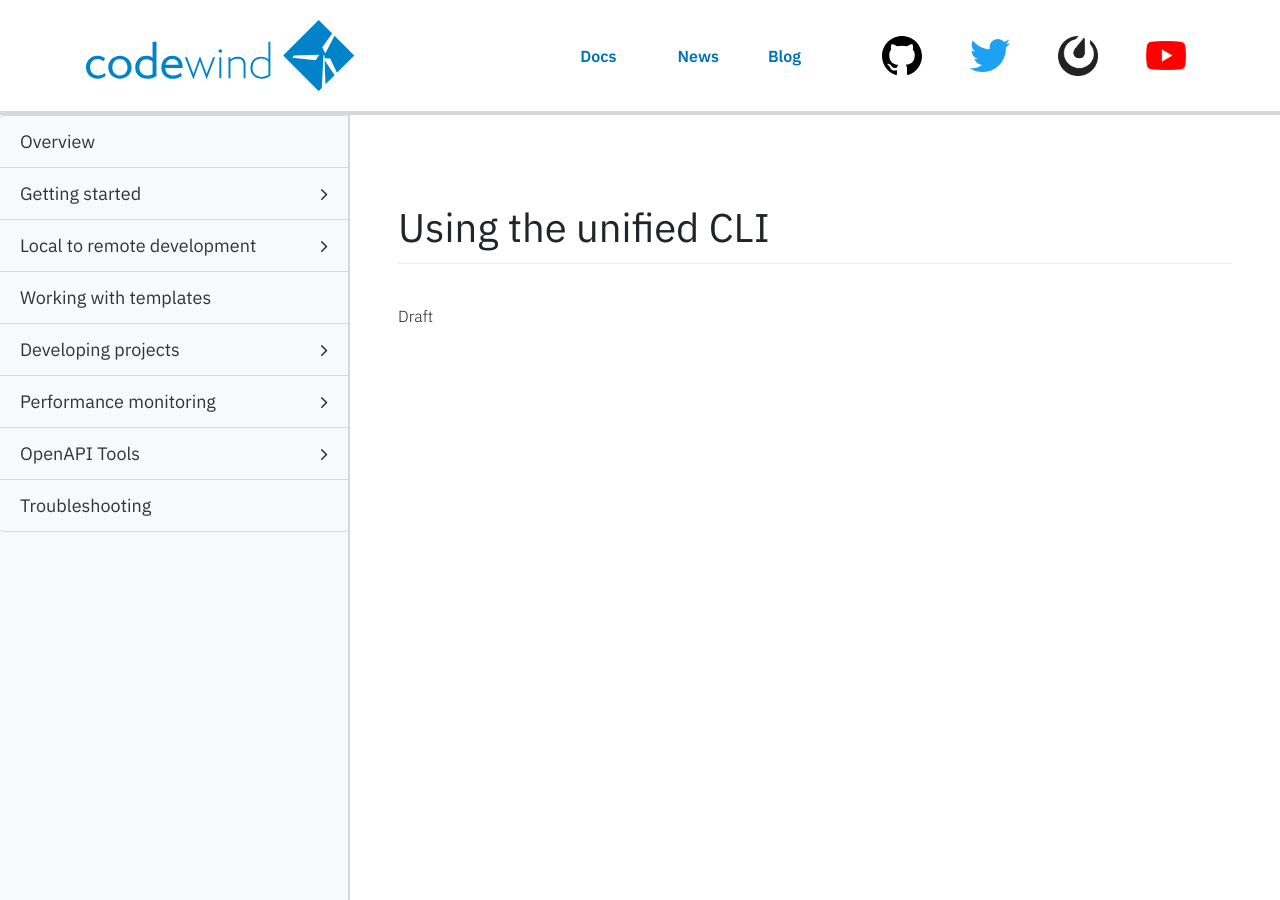
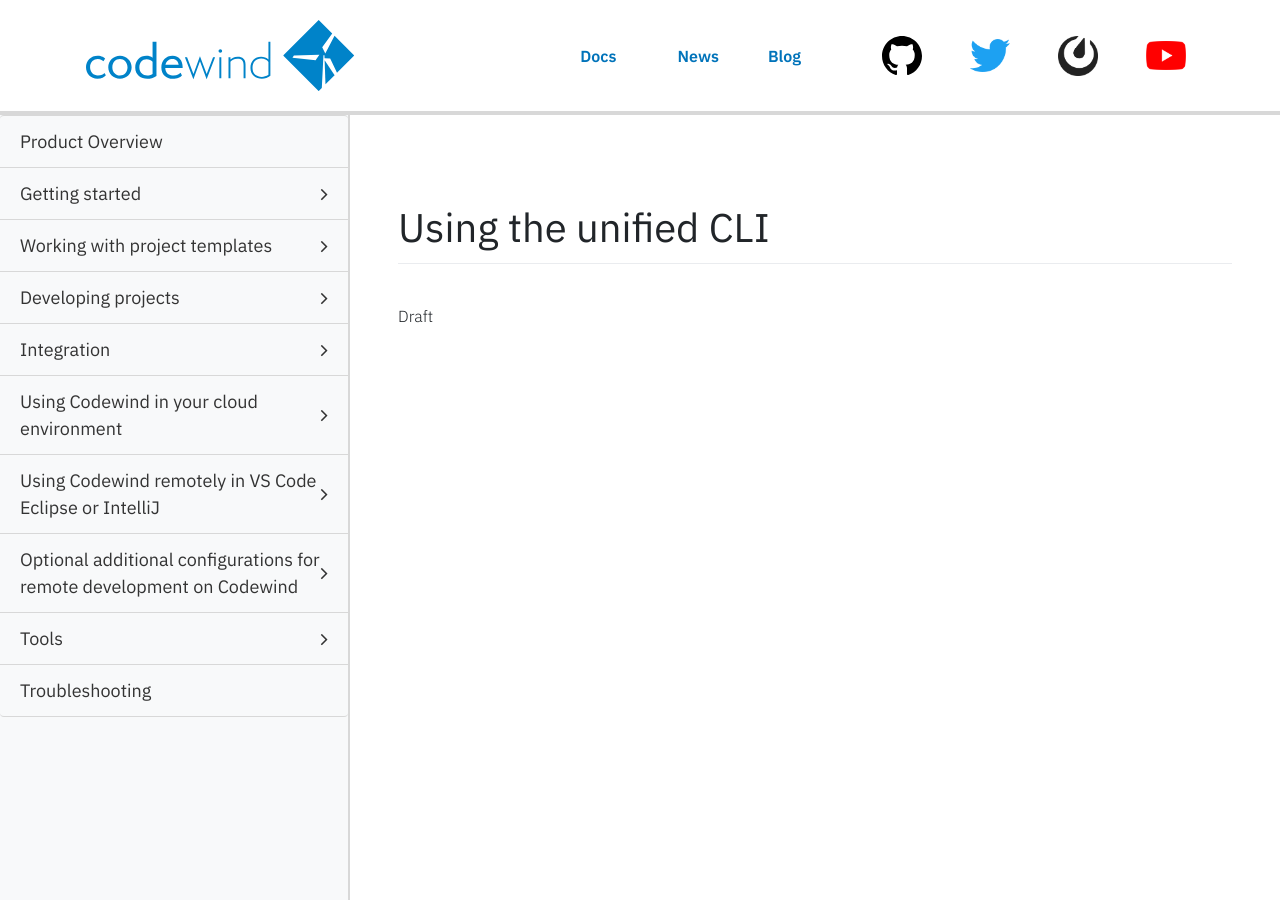
Before and after one commit to eclipse-archived/codewind-docs, a Jekyll site: the page built from docs/_documentations/using-the-unified-cli.md, in a window 1280 px wide and 900 px high. Built offline with Jekyll 4.4.1, drawn with Linux system fonts in a browser that asks for light colours; nearby versions of some CDN libraries; comment, search, counter and statistics services are not loaded; part of the change alters nothing that is shown.

Commit message:
First draft
Signed-off-by: micgibso <MICGIBSO@uk.ibm.com>

```diff
--- a/docs/_data/docstoc.yml
+++ b/docs/_data/docstoc.yml
@@ -1,84 +1,121 @@
-- title: 'Overview'
+- title: 'Product Overview'
   url: overview.html
 
 - title: 'Getting started'
   url: gettingstarted.html
   children:
-    - title: 'VS Code'
+    - title: 'Using Codewind locally'
+      url: new_topic_tabbed_by_ide.html
       children:
-      - title: 'Installing Codewind for VS Code'
-        url: mdt-vsc-getting-started.html
-      - title: 'Creating your first project'
-        url: mdt-vsc-firstproject.html
-      - title: 'Making a code change'
-        url: vsc-codechange.html
-    - title: 'Eclipse'
-      children:
-      - title: 'Installing Codewind for Eclipse'
-        url: mdt-eclipse-getting-started.html
-      - title: 'Creating your first project'
-        url: mdt-eclipse-firstproject.html
-      - title: 'Making a code change'
-        url: mdt-eclipse-codechange.html
-    - title: 'Eclipse Che'
-      children:
-      - title: 'Installing Codewind for Eclipse Che'
-        url: mdt-che-installinfo.html
-      - title: 'Adding registries in Che'
-        url: mdt-che-setupregistries.html
-      - title: 'Creating the Codewind workspace'
-        url: mdt-che-createcodewindworkspace.html
-      - title: 'Setup to use Tekton Pipelines'
-        url: mdt-che-tektonpipelines.html
-      - title: 'Set Docker registries'
-        url: mdt-che-dockerregistries.html
-      - title: 'Using Codewind in Theia'
-        url: mdt-che-usingtheia.html
-      - title: 'OpenShift Do (odo) support in Codewind'
-        url: mdt-che-odo-support.html
-      - title: 'Docker Registry Guidance'
-        url: image-registry-credentials.html
-      - title: 'Using the OpenShift Registry'
-        url: openshiftregistry.html
-      - title: 'Support for multiple users'
-        url: supportingmultipleusers.html
-      - title: 'Installing Kibana and filtering logs in IBM Cloud Private'
-        url: viewkibanalogs.html
-      - title: 'Uninstalling Codewind for Eclipse Che'
-        url: mdt-che-uninstall.html
+        - title: 'VS Code'
+          children:
+          - title: 'Installing Codewind for VS Code'
+            url: mdt-vsc-getting-started.html
+          - title: 'Creating your first project'
+            url: mdt-vsc-firstproject.html
+          - title: 'Making a code change'
+            url: vsc-codechange.html
+        - title: 'Eclipse'
+          children:
+          - title: 'Installing Codewind for Eclipse'
+            url: mdt-eclipse-getting-started.html
+          - title: 'Creating your first project'
+            url: mdt-eclipse-firstproject.html
+          - title: 'Making a code change'
+            url: mdt-eclipse-codechange.html
+        - title: 'IntelliJ'
+          children:
+          - title: 'Installing Codewind for Eclipse'
+            url: mdt-intellij-getting-started.html
+          - title: 'Creating your first project'
+            url: mdt-intellij-firstproject.html
+          - title: 'Making a code change'
+            url: mdt-intellij-codechange.html
 
-- title: 'Local to remote development'
+- title: 'Working with project templates'
+  url: workingwithtemplates.html
   children:
-    - title: 'Overview'
-      url: remote-overview.html
-    - title: 'Deploying all-in-one'
-      url: remotedeploy-combo.html
-    - title: 'Deploying components individually'
-      url: remotedeploy-single.html
-    - title: 'Connecting VS Code to a remote deployment'
-      url: remotedeploy-vscode.html
-    - title: 'Connecting Eclipse to a remote deployment'
-      url: remotedeploy-eclipse.html
-    - title: 'Removing a remote deployment'
-      url: remote-removing.html
-
-- title: 'Working with templates'
-  url: workingwithtemplates.html
+      - title: 'Adding existing projects'
+      - title: 'Importing existing projects'
+        url: importing-existing-projects.html
 
 - title: 'Developing projects'
   children:
+    - title: 'Using the project view'
+      url: projectview.html
+    - title: 'Checking the application and build statuses'
+      url: checkingstatuses.html
     - title: 'Importing existing projects'
       url: importing-existing-projects.html
-    - title: 'Build logs'
+    - title: 'Performance monitoring'
+      children:
+        - title: 'Understanding Application Metrics'
+          url: appmetrics.html
+        - title: 'Monitoring applications with the performance dashboard'
+          url: performance.html
 
-- title: 'Performance monitoring'
+- title: 'Integration'
   children:
-    - title: 'Understanding Application Metrics'
-      url: 'appmetrics.html'
-    - title: 'Monitoring applications with the performance dashboard'
-      url: performance.html
+    - title: 'Using Codewind with the Appsody CLI'
+      url: new_topic.html
 
-- title: 'OpenAPI Tools'
+- title: 'Using Codewind in your cloud environment'
+  children:
+    - title: 'Using Codewind as a hosted application on Eclipse Che'
+      url: new_topic.html
+      children:
+        - title: 'Installing Codewind for Eclipse Che'
+          url: mdt-che-installinfo.html
+        - title: 'Creating a Codewind connection'
+          url: new_topic.html
+          children:
+          - title: 'Adding registries in Che'
+            url: mdt-che-setupregistries.html
+          - title: 'Creating the Codewind workspace'
+            url: mdt-che-createcodewindworkspace.html
+        - title: 'Creating your first project using a template'
+          url: new_topic.html
+        - title: 'Making a code change'
+          url: new_topic.html
+
+- title: 'Using Codewind remotely in VS Code Eclipse or IntelliJ'
+  children:
+    - title: 'Installing Codewind on your IDE'
+      children:
+        - title: 'Install Codewind for VS Code'
+          url: link_to_getting_started.html
+        - title: 'Install Codewind for Eclipse'
+          url: link_to_getting_started.html
+    - title: 'Creating a Codewind connection'
+      children:
+        - title: 'Installing Codewind Engine into your remote Kube/Openshift cluster'
+          url: new_topic.html
+        - title: 'Configuring your IDE to connect to the Codewind Service on remote'
+          url: new_topic.html
+        - title: 'Registering all necessary security parameters'
+          url: new_topic.html
+    - title: 'Creating a project that builds and runs on the cloud'
+      url: new_topic.html
+    - title: 'Building and running an existing project in the cloud'
+      url: new_topic.html
+    - title: 'Making a code change'
+      url: new_topic.html
+    - title: 'Moving projects to the alternative remote service WIP add this somewhere'
+      url: new_topic.html
+
+- title: 'Optional additional configurations for remote development on Codewind'
+  url: new_topic.html
+  children:
+    - title: 'Support for ODO'
+      url: mdt-che-odo-support.html
+    - title: 'Using the Codewind OpenShift registry'
+      url: openshiftregistry.html
+    - title: 'Support for multiple users on Eclipse Che'
+      url: supportingmultipleusers.html
+    - title: 'Configuring Pipelines'
+      url: mdt-che-tektonpipelines.md
+
+- title: 'Tools'
   children:
     - title: 'Codewind OpenAPI Tools for VS Code'
       url: open-api-tools-for-vscode.html
```
